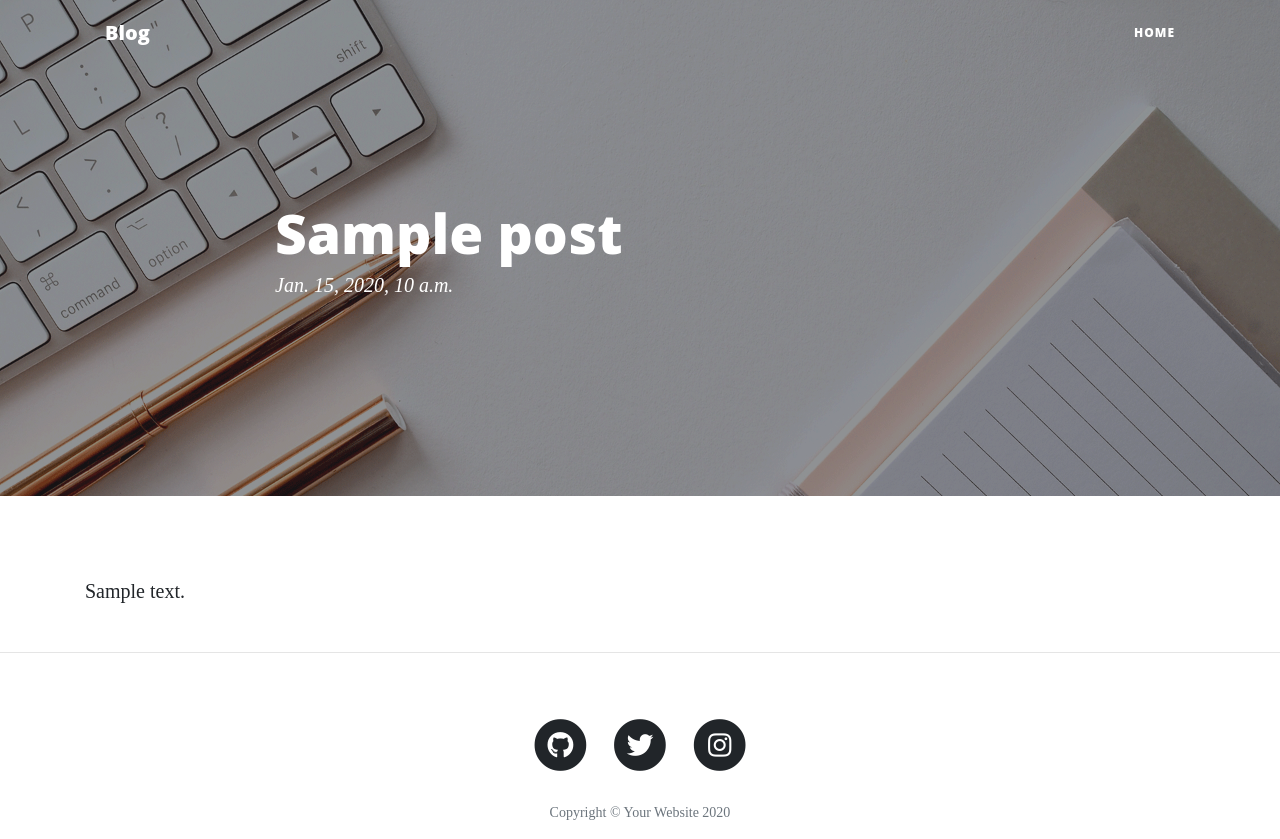
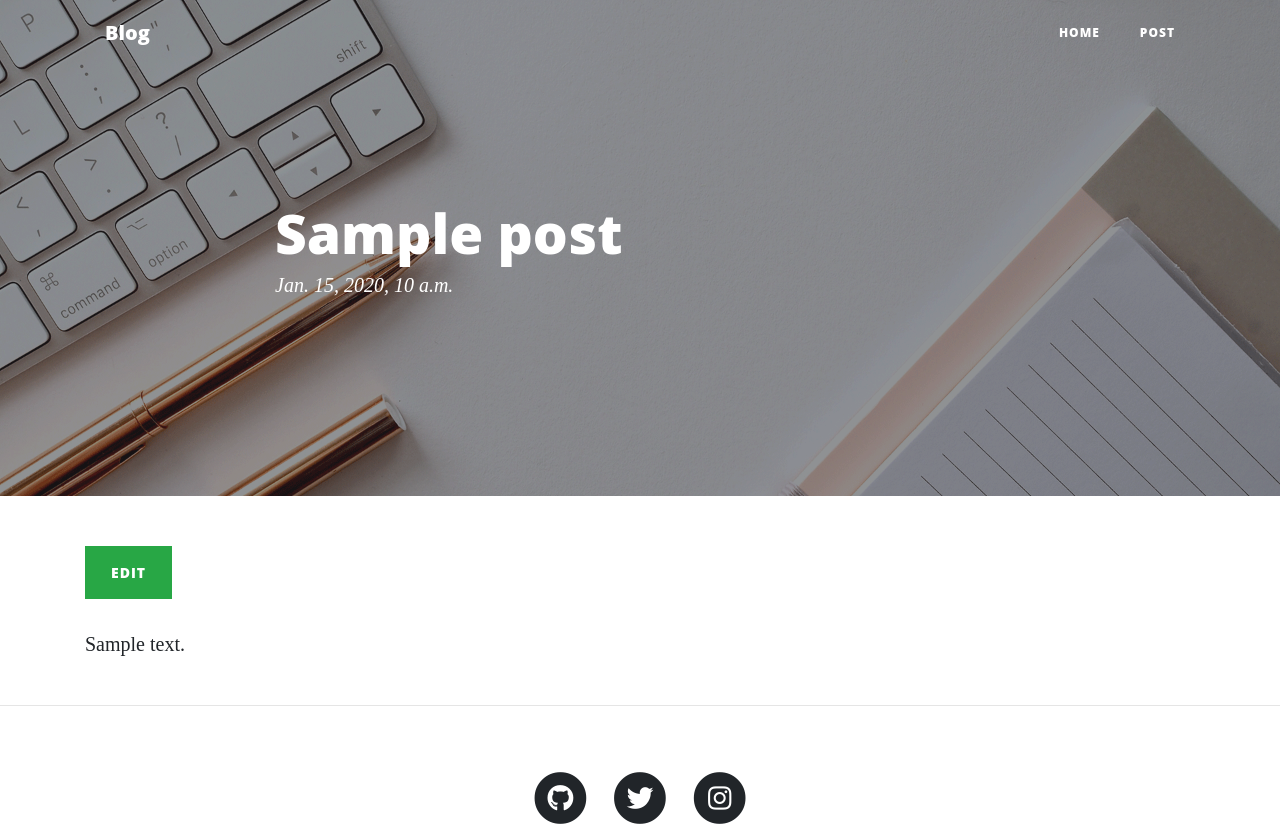
Before and after one commit to tomizawa0214/django-blog, a Django app: page /post/1/ in a window 1280 px wide. Shown: the top 839 px of the page. Run offline with Django 3.2, Linux system fonts and the light colour scheme; tables that the repository leaves empty hold one stand-in row (values such as "Sample post"); some libraries are stand-ins or nearby versions.

Commit message:
フォーム追加

```diff
--- a/blog/templates/blog/base.html
+++ b/blog/templates/blog/base.html
@@ -25,9 +25,12 @@
 		</button>
 		<div class="collapse navbar-collapse" id="navbarResponsive">
 			<ul class="navbar-nav ml-auto">
-			<li class="nav-item">
-				<a class="nav-link" href="/">Home</a>
-			</li>
+				<li class="nav-item">
+					<a class="nav-link" href="/">Home</a>
+				</li>
+				<li class="nav-item">
+					<a class="nav-link" href="{% url 'post_new' %}">Post</a>
+				</li>
 			</ul>
 		</div>
 		</div>
--- a/blog/templates/blog/post_detail.html
+++ b/blog/templates/blog/post_detail.html
@@ -11,6 +11,7 @@
 
 {% block content %}
 <div class="col-12">
+  <a class="btn btn-success" href="{% url 'post_edit' pk=post.pk %}" role="button">Edit</a>
   <p>
     {{ post.text|linebreaksbr }}
   </p>
--- a/blog/urls.py
+++ b/blog/urls.py
@@ -4,4 +4,6 @@ from blog import views
 urlpatterns = [
     path('', views.PostListView.as_view(), name='post_list'),
     path('post/<int:pk>/', views.PostDetailView.as_view(), name='post_detail'),
+    path('post/new/', views.CreatePostView.as_view(), name='post_new'),
+    path('post/<int:pk>/edit/', views.PostUpdateView.as_view(), name='post_edit'),
 ]
--- a/blog/views.py
+++ b/blog/views.py
@@ -1,6 +1,7 @@
 from django.utils import timezone
 from blog.models import Post
-from django.views.generic import (ListView, DetailView)
+from blog.forms import PostForm
+from django.views.generic import (ListView, DetailView, CreateView, UpdateView)
 
 class PostListView(ListView):
     model = Post
@@ -14,3 +15,15 @@ class PostListView(ListView):
 class PostDetailView(DetailView):
     model = Post
     template_name = "blog/post_detail.html"
+
+class CreatePostView(CreateView):
+    template_name = "blog/post_form.html"
+    redirect_field_name = 'blog/post_detail.html'
+    form_class = PostForm
+    model = Post
+
+class PostUpdateView(UpdateView):
+    template_name = "blog/post_form.html"
+    redirect_field_name = 'blog/post_detail.html'
+    form_class = PostForm
+    model = Post
```
Also changed, not shown: blog/forms.py (added, +7 -0 lines), blog/templates/blog/post_form.html (added, +19 -0 lines).
